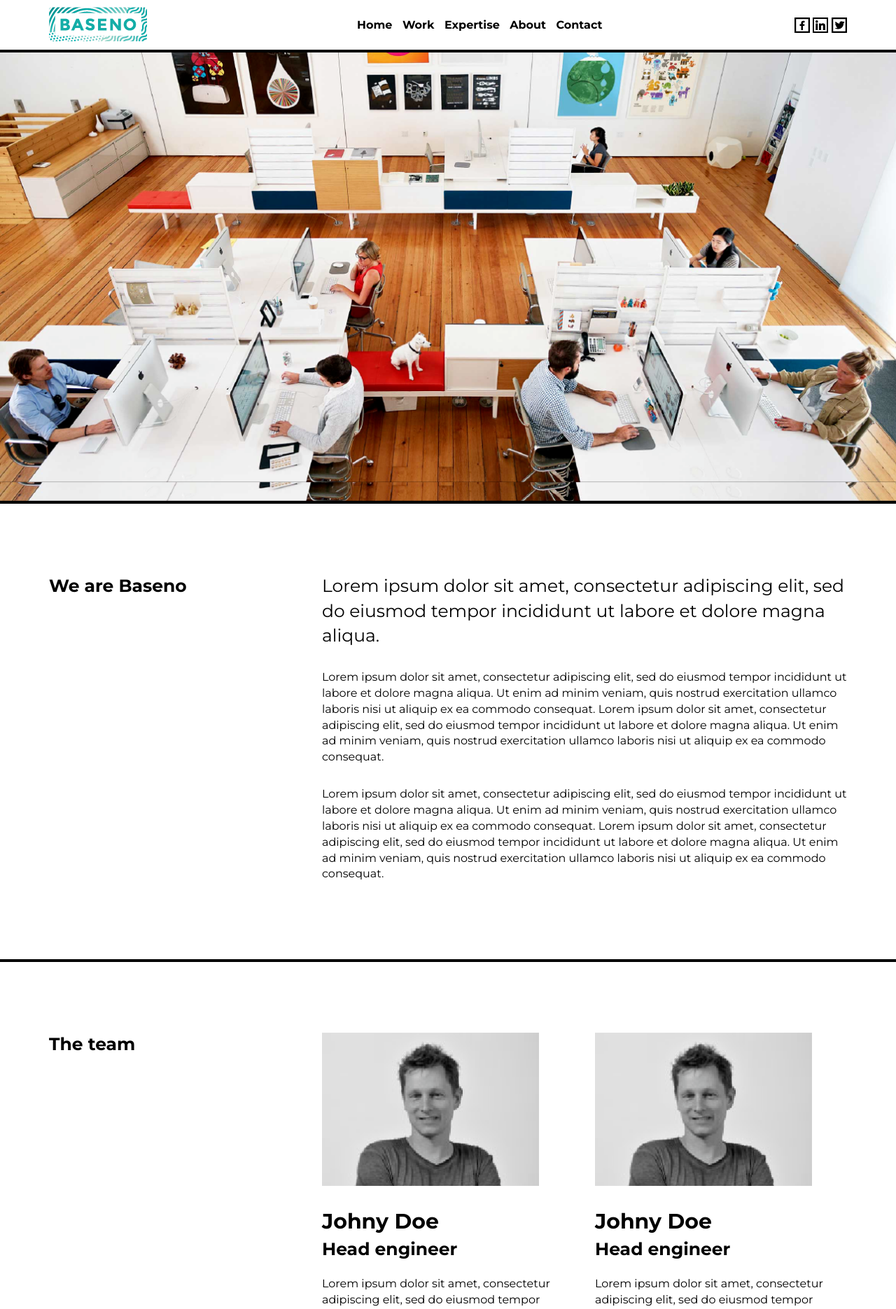
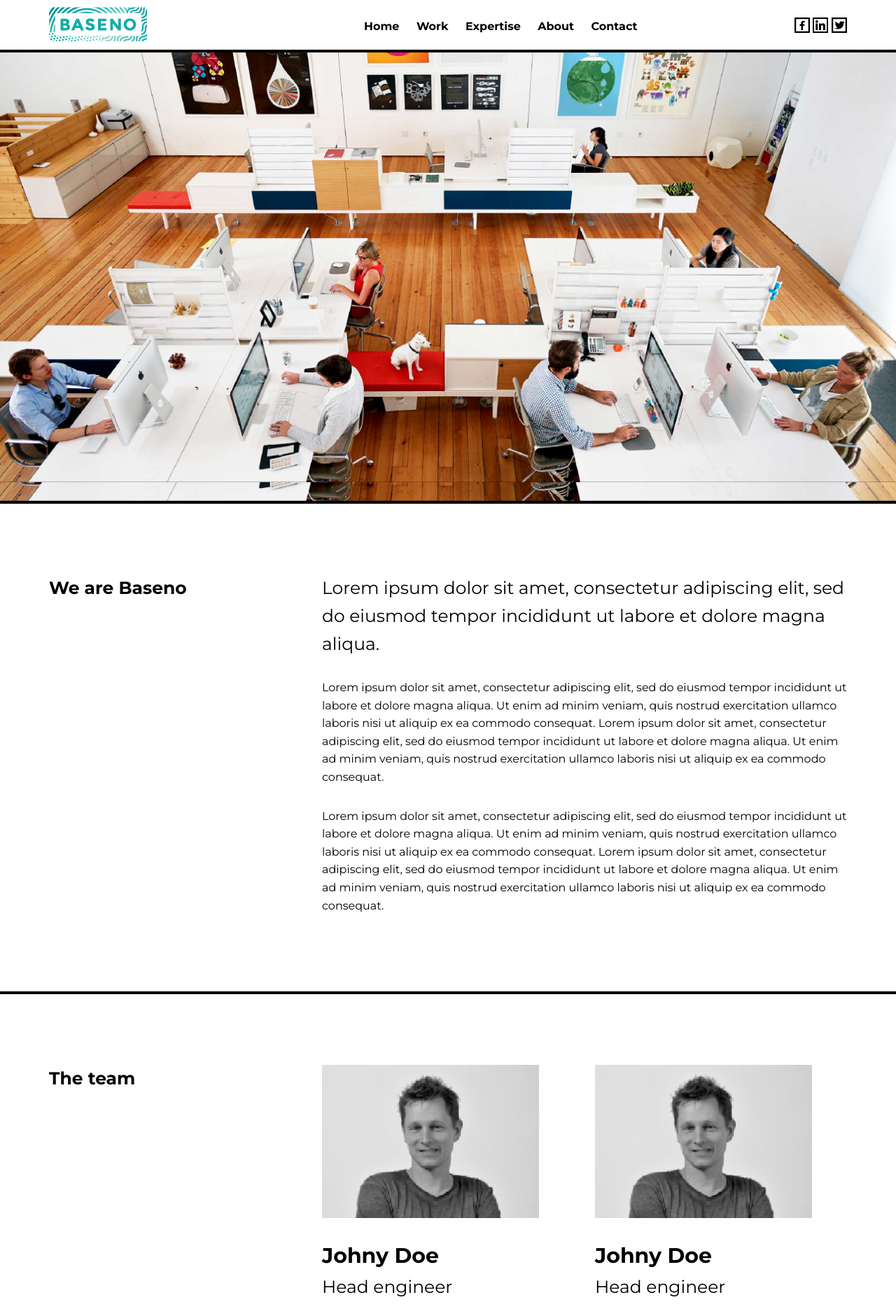
Before and after one commit to lockemind/baseno, a Jekyll site: the page built from about.html, in a window 1280 px wide. Shown: the top 1871 px of the page at 70% size. Built offline with Jekyll 4.4.1, drawn with Linux system fonts in a browser that asks for light colours; nearby versions of some CDN libraries.

Commit message:
button fixes, menu padding, typography fixes

```diff
--- a/_includes/team.html
+++ b/_includes/team.html
@@ -8,7 +8,7 @@
                 <div class="col-md-4">
                     <div class="team-img1 baseno-bottom-margin-small"></div>
                     <p class="baseno-big-title baseno-team-member-name">Johny Doe</p>
-                    <p class="baseno-title">Head engineer</p>
+                    <p class="baseno-title-regular">Head engineer</p>
                     <p class="baseno-top-margin-smallish">Lorem ipsum dolor sit amet, consectetur adipiscing
                         elit,
                         sed do eiusmod tempor incididunt ut labore et dolore magna aliqua.
@@ -18,7 +18,7 @@
                 <div class="col-md-4">
                     <div class="team-img1 baseno-bottom-margin-small"></div>
                     <p class="baseno-big-title baseno-team-member-name">Johny Doe</p>
-                    <p class="baseno-title">Head engineer</p>
+                    <p class="baseno-title-regular">Head engineer</p>
                     <p class="baseno-top-margin-smallish">Lorem ipsum dolor sit amet, consectetur adipiscing
                         elit,
                         sed do eiusmod tempor incididunt ut labore et dolore magna aliqua.
@@ -31,7 +31,7 @@
                 <div class="col-md-4">
                     <div class="team-img1 baseno-bottom-margin-small"></div>
                     <p class="baseno-big-title baseno-team-member-name">Johny Doe</p>
-                    <p class="baseno-title">Head engineer</p>
+                    <p class="baseno-title-regular">Head engineer</p>
                     <p class="baseno-top-margin-smallish">Lorem ipsum dolor sit amet, consectetur adipiscing
                         elit,
                         sed do eiusmod tempor incididunt ut labore et dolore magna aliqua.
@@ -41,7 +41,7 @@
                 <div class="col-md-4">
                     <div class="team-img1 baseno-bottom-margin-small"></div>
                     <p class="baseno-big-title baseno-team-member-name">Johny Doe</p>
-                    <p class="baseno-title">Head engineer</p>
+                    <p class="baseno-title-regular">Head engineer</p>
                     <p class="baseno-top-margin-smallish">Lorem ipsum dolor sit amet, consectetur adipiscing
                         elit,
                         sed do eiusmod tempor incididunt ut labore et dolore magna aliqua.
--- a/_scss/layout.scss
+++ b/_scss/layout.scss
@@ -41,6 +41,7 @@
   font-weight: 400;
   font-size: 16px;
   color: black;
+  line-height: 1.6;
 }
 
 h3 {
@@ -84,6 +85,10 @@
   &-colored {
     @extend .baseno-title;
     color: $basenoColor4;
+  }
+  &-regular {
+    @extend .baseno-title;
+    font-weight: 400;
   }
 }
 
@@ -224,8 +229,9 @@
     text-align: center;
   }
   &-download-info{
-    margin:5px;
-    font-size:16px;
+    margin:15px;
+
+  font-size:16px;
     font-weight: 400;
     color: $basenoColor1;
   }
@@ -285,7 +291,7 @@
         }
       }
       display:inline;
-      padding-left: 10px;
+      padding-left: 20px;
     }
   }
   .baseno-menu-social-links{
@@ -379,7 +385,7 @@
   font-weight: 700;
   color: $basenoColor1;
   width: 200px;
-  padding: 4px;
+  padding: 6px;
   background-color: $basenoColor2;
   border: $basenoColor2 solid 4px;
   text-decoration: none;
@@ -395,7 +401,7 @@
 .baseno-button {
   border: $basenoColor1 solid 3px;
   color: $basenoColor1;
-  padding: 4px;
+  padding: 6px;
   &-small {
     @extend .baseno-button;
     font-size: 12px;
@@ -408,12 +414,12 @@
   }
   &-big {
     @extend .baseno-button;
-    padding: 6px;
+    padding: 8px;
     font-size: 18px;
     white-space: nowrap;
-    border: $basenoColor1 solid 3px;
+    border: $basenoColor1 solid 4px;
     &:hover{
-      border: $basenoColor1 solid 3px;
+      border: $basenoColor1 solid 4px;
       background-color: $basenoColor1;
       text-decoration: none;
       color: $basenoColor2;
@@ -457,6 +463,12 @@
 
 .baseno-team-member-name {
   margin-bottom: 0;
+}
+
+.baseno-expertise{
+  p {
+    margin-top: 15px;
+  }
 }
 
 .baseno-expertise-img {
```
